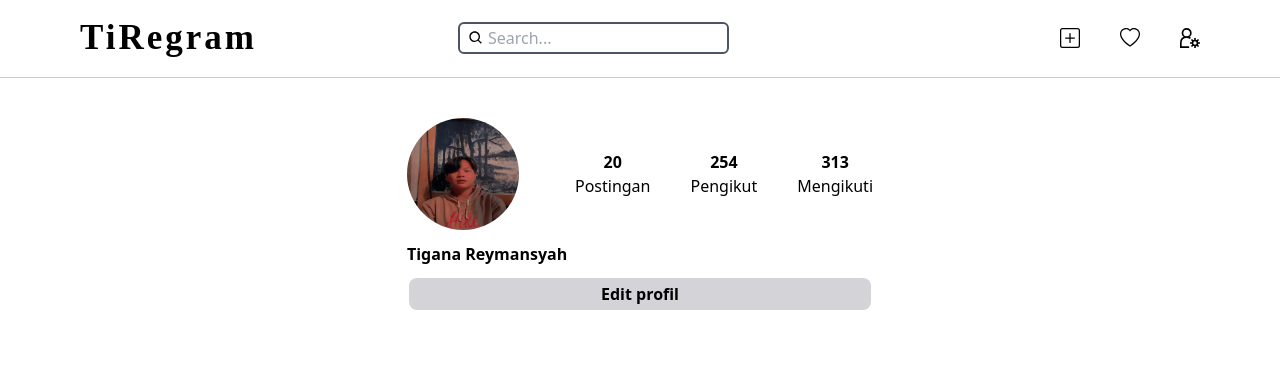
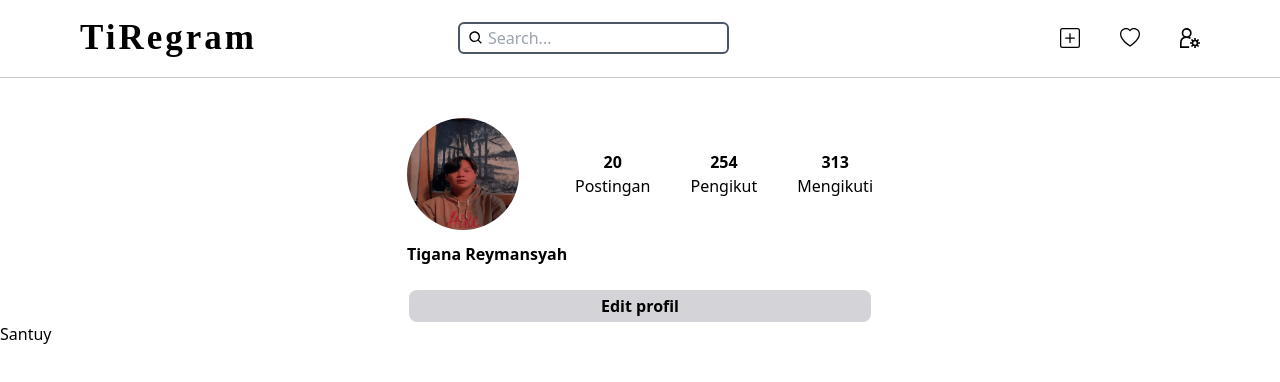
Before and after one commit to tiganareymansyah/project-tiregram, a React (Vite) app in the folder frontend-react/: page /profil in a window 1280 px wide. Both pictures are taken after a click on the button "Edit profil". Shown: the top 382 px of the page. Built offline with nearby package versions, Linux system fonts and the light colour scheme; some icons are missing.

Commit message:
Hari ke-7

```diff
--- a/frontend-react/src/pages/profil/Profil.jsx
+++ b/frontend-react/src/pages/profil/Profil.jsx
@@ -1,6 +1,9 @@
+import { useState } from "react";
 import Navbar from "../../components/Navbar";
 
 export default function Profil() {
+  const [bio, setBio] = useState("");
+  const [openBio, setOpenBio] = useState(false);
   return (
     <>
       <Navbar />
@@ -28,13 +31,18 @@ export default function Profil() {
             </div>
           </div>
           <p className="font-bold">Tigana Reymansyah</p>
+          <p>{bio}</p>
           <div className="flex justify-center">
-            <button className="border-black font-bold bg-zinc-300 px-48 h-8 rounded-lg">
+            <button
+              className="border-black font-bold bg-zinc-300 px-48 h-8 rounded-lg"
+              onClick={() => setOpenBio(true)}
+            >
               Edit profil
             </button>
           </div>
         </div>
       </main>
+      {openBio && <div>Santuy</div>}
     </>
   );
 }
```
